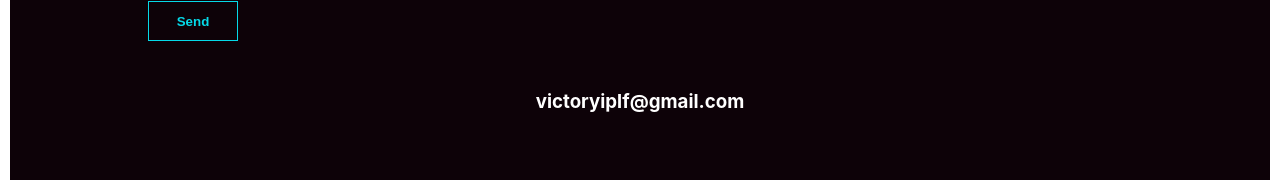
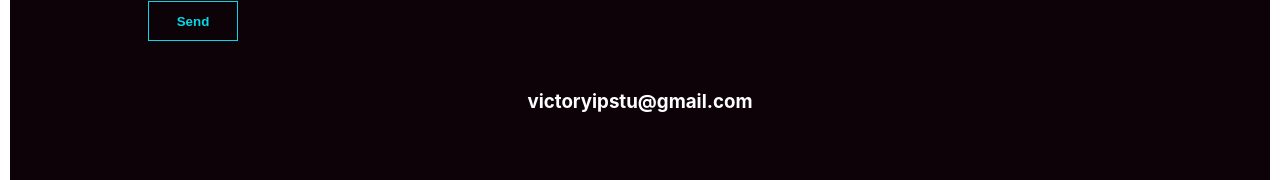
Before and after one commit to vic-torylf/portfolio, a React (Create React App) app: page /contact in a window 1280 px wide. Shown: the part 514-694 px from the top of the page. Built offline with nearby package versions, Linux system fonts and the light colour scheme.

Commit message:
Update Contact.jsx

```diff
--- a/src/components/Contact.jsx
+++ b/src/components/Contact.jsx
@@ -42,7 +42,7 @@ export default function Contact() {
                         </div>
                     </form>
                 </div>
-                <h3 className="my-email">victoryiplf@gmail.com</h3>
+                <h3 className="my-email">victoryipstu@gmail.com</h3>
             </div>
             <Footer />
         </>
```
